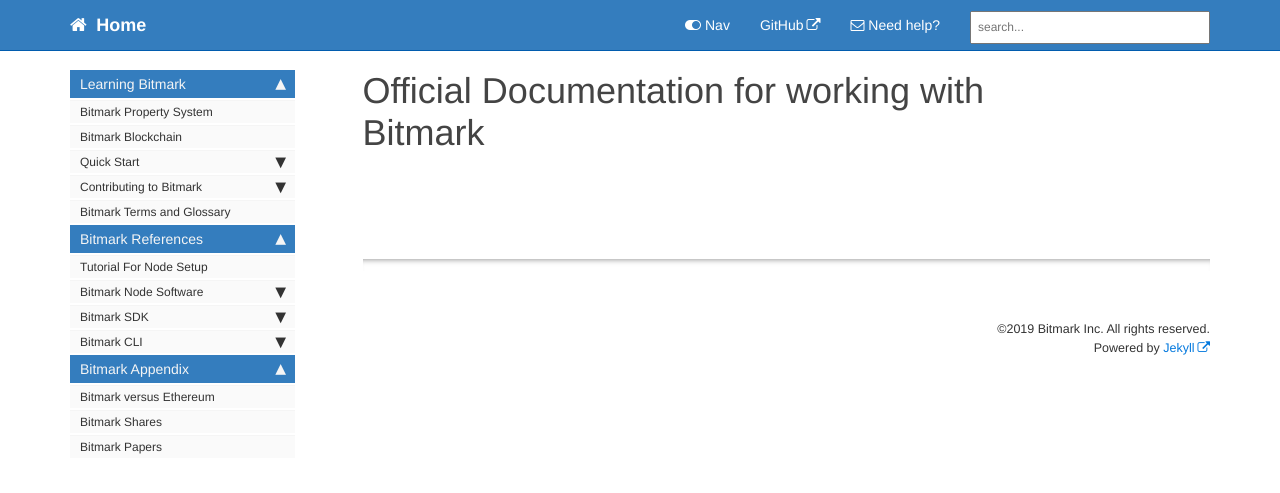
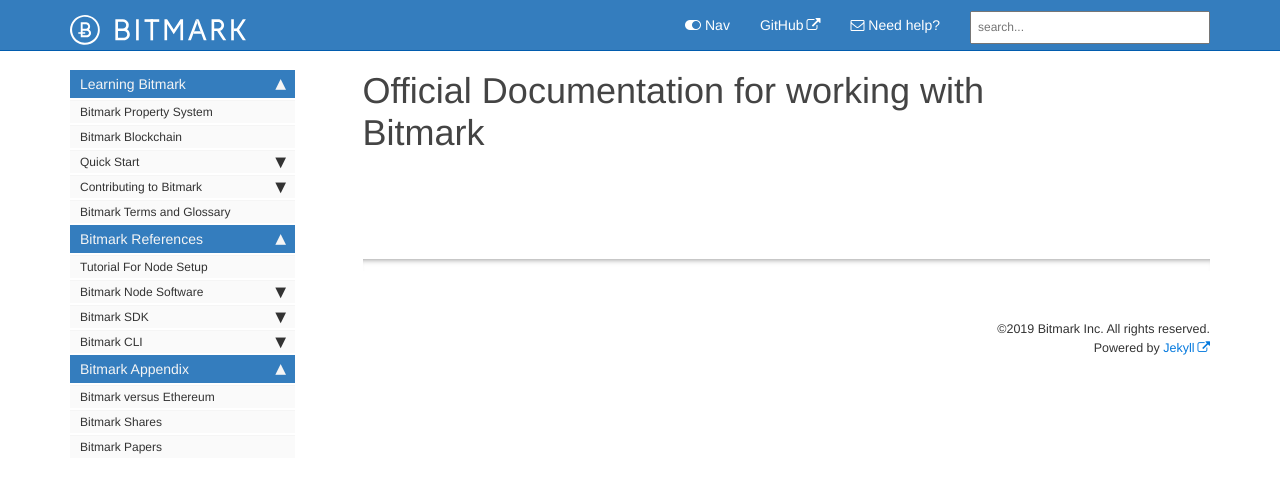
Before and after one commit to bitmark-inc/docs, a Jekyll site: the page built from index.md, in a window 1280 px wide. Shown: the top 493 px of the page. Built offline with Jekyll 4.4.1, drawn with Linux system fonts in a browser that asks for light colours; nearby versions of some CDN libraries; library files that are not in the unit come from our copies; comment, search, counter and statistics services are not loaded.

Commit message:
header logo added.

```diff
--- a/_includes/topnav.html
+++ b/_includes/topnav.html
@@ -8,7 +8,7 @@
                 <span class="icon-bar"></span>
                 <span class="icon-bar"></span>
             </button>
-            <a class="fa fa-home fa-lg navbar-brand" href="/index.html">&nbsp;<span class="projectTitle"> {{site.topnav_title}}</span></a>
+            <a class="navbar-brand" href="/index.html"><span class="projectTitle home-logo"><img src="/assets/images/Bitmark_Logo-desktop_white.svg" alt="Bitmark logo"/><!-- {{site.topnav_title}} --></span></a>
         </div>
         <div class="collapse navbar-collapse" id="bs-example-navbar-collapse-1">
             <ul class="nav navbar-nav navbar-right">
```
Also changed, not shown: assets/images/Bitmark_Logo-desktop_white.svg (added).
